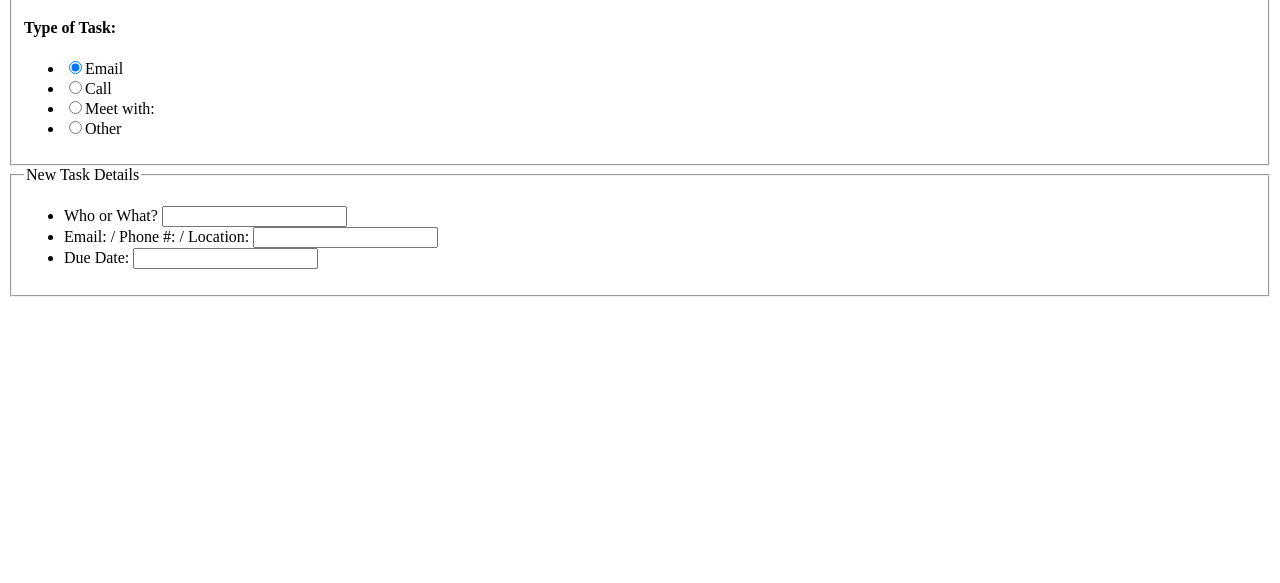
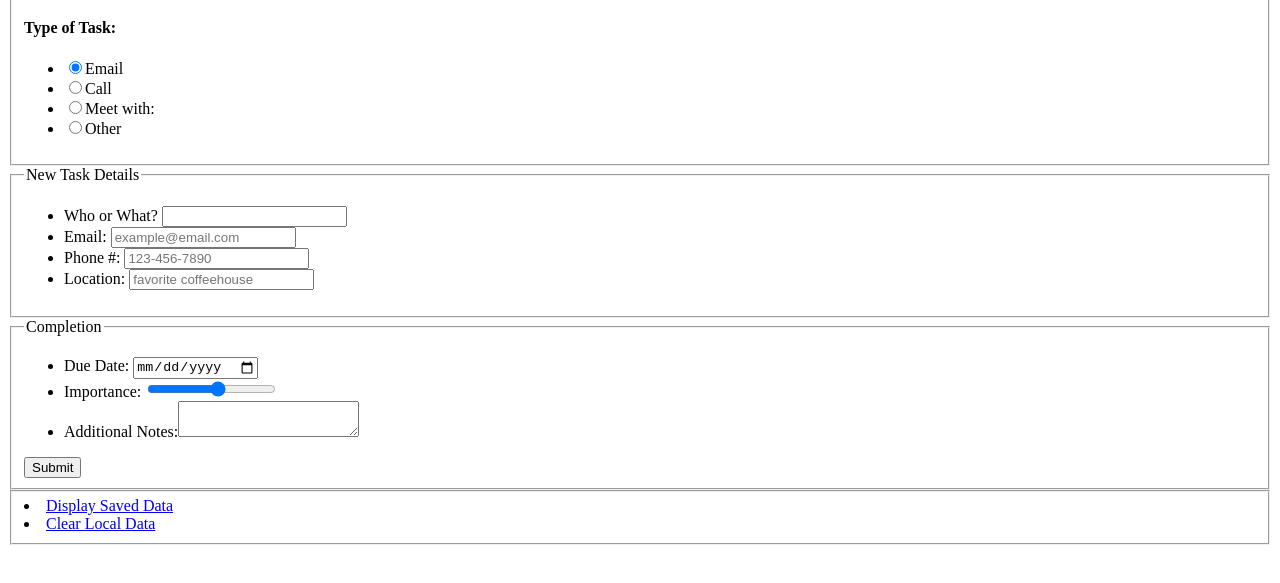
Before and after one commit to shawn82x/morgart_shawn_mdv-projects, a plain HTML site: page VFW/morgart_shawn_project1/additem.html in a window 1280 px wide. Shown: the part 125-708 px from the top of the page. Drawn offline with Linux system fonts and the light colour scheme.

Commit message:
I think it's done!

```diff
--- a/VFW/morgart_shawn_project1/additem.html
+++ b/VFW/morgart_shawn_project1/additem.html
@@ -43,12 +43,26 @@
         <fieldset>
             <legend>New Task Details</legend>
             <ul>
-                <li><label for="what">Who or What?  </label><input type="text" id="what" /></li>
-                <li><label for="detail">Email: / Phone #: / Location:  </label><input type="text" id="detail" /></li>
-                <li><label for="due">Due Date:  </label><input type="text" id="due" /></li>
+                <li><label for="what">Who or What? </label><input type="text" id="what" /></li>
+                <li><label for="email">Email: </label><input type="email" id="email" placeholder="example@email.com" /></li>
+                <li><label for="phone">Phone #: </label><input type="text" id="phone" placeholder="123-456-7890" /></li>
+                <li><label for="location">Location: </label><input type="text" id="location" placeholder="favorite coffeehouse" /></li>
             </ul>
+        </fieldset>
+        <fieldset>
+            <legend>Completion</legend>
+                <ul>
+                    <li><label for="date">Due Date: </label><input type="date" id="due_date" /></li>
+                    <li><label for="importance">Importance: </label><input type="range" id="importance" min="1" max="10" /></li>
+                    <li><label for="notes">Additional Notes:</label><textarea id="notes"></textarea></li>
+                </ul>
+                <input type="submit" />
+        </fieldset>
 
-
+        <fieldset>
+            <li><a href='#'>Display Saved Data</a></li>
+            <li><a href='#'>Clear Local Data</a></li>
+        </fieldset>
 
     </form>
 
```
